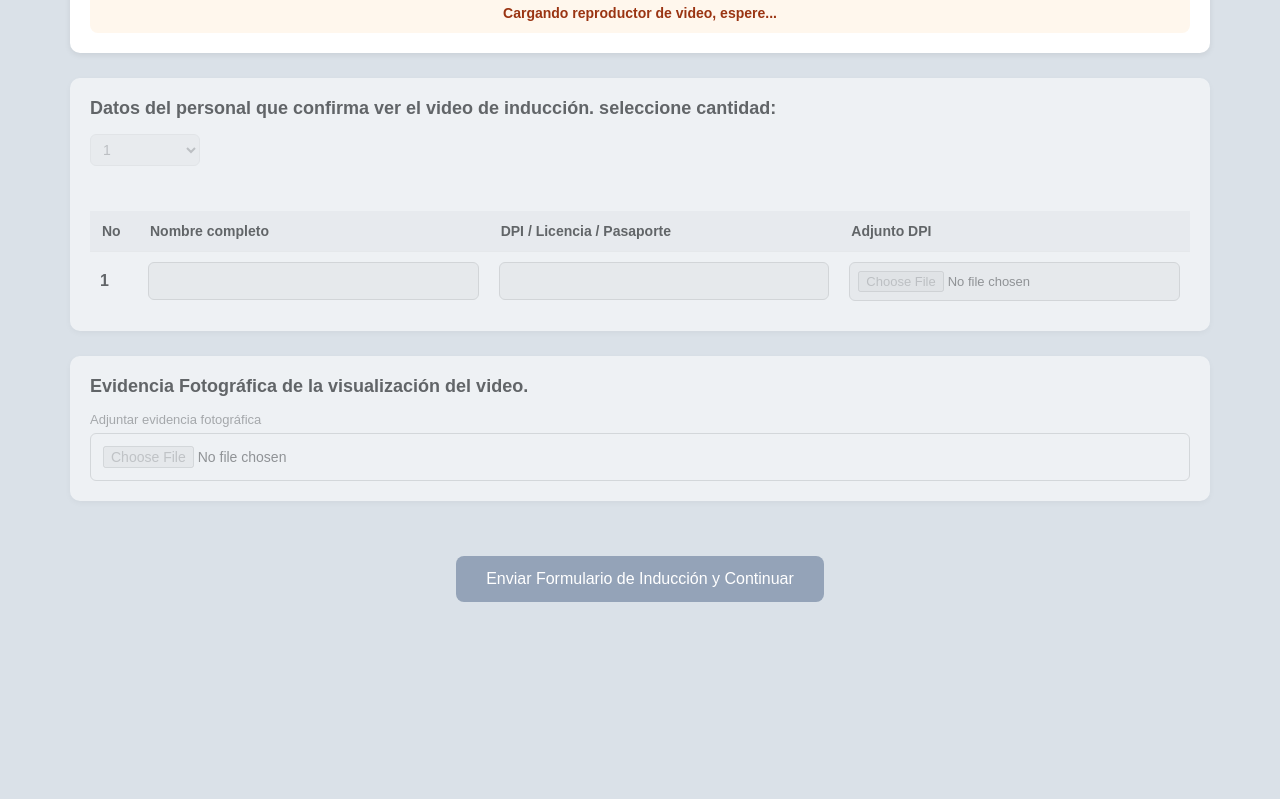
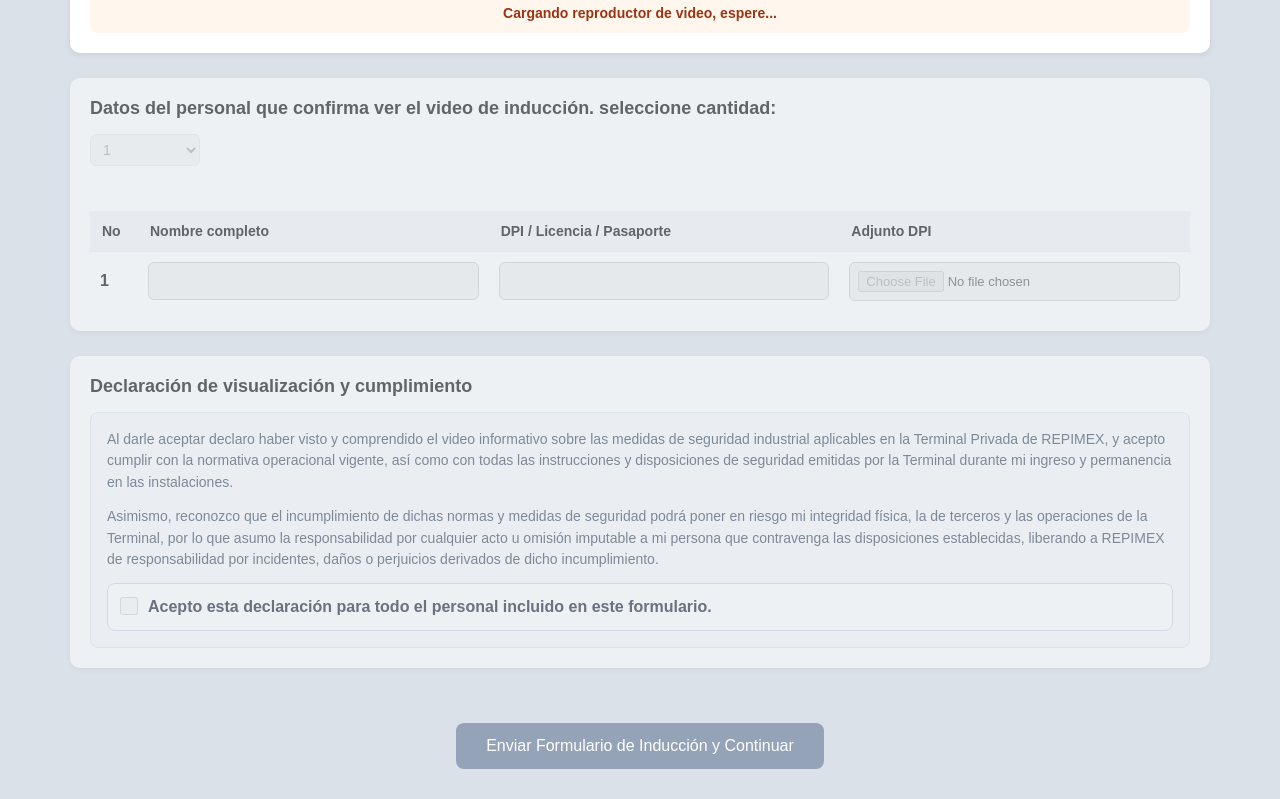
Before and after one commit to ro-garcia/formulario-acceso, a React (Create React App) app: page / in a window 1280 px wide. Shown: the part 1448-2247 px from the top of the page. Before the commit the page ends 2080 px from the top, so only its background shows below. Built offline with nearby package versions, Linux system fonts and the light colour scheme.

Commit message:
boton aceptar terminos

```diff
--- a/src/App.css
+++ b/src/App.css
@@ -360,6 +360,45 @@ opacity:0.55;
 cursor:not-allowed;
 }
 
+.declaration-card{
+background:#f8fafc;
+border:1px solid #dbe3ec;
+border-radius:8px;
+padding:16px;
+color:#334155;
+}
+
+.declaration-card p{
+font-size:14px;
+line-height:1.55;
+margin-bottom:12px;
+}
+
+.declaration-check{
+display:flex;
+align-items:flex-start;
+gap:10px;
+padding:12px;
+border:1px solid #cbd5e1;
+border-radius:8px;
+background:white;
+font-weight:600;
+color:#0f172a;
+cursor:pointer;
+}
+
+.declaration-check input{
+width:18px;
+height:18px;
+min-width:18px;
+margin-top:1px;
+cursor:pointer;
+}
+
+.declaration-check span{
+line-height:1.4;
+}
+
 /* CONTENEDOR CON SCROLL */
 
 .table-scroll{
--- a/src/components/InductionForm.jsx
+++ b/src/components/InductionForm.jsx
@@ -16,7 +16,7 @@ const [personCount,setPersonCount] = useState(1);
 const [people,setPeople] = useState([createInductionPerson()]);
 const [videoCompleted,setVideoCompleted] = useState(false);
 const [videoReady,setVideoReady] = useState(false);
-const [evidence,setEvidence] = useState(null);
+const [declarationAccepted,setDeclarationAccepted] = useState(false);
 
 const iframeRef = useRef(null);
 const playerRef = useRef(null);
@@ -125,8 +125,8 @@ alert(`Completa Nombre completo, DPI / Licencia / Pasaporte y adjunto del docume
 return;
 }
 
-if(!evidence){
-alert("Debes adjuntar la evidencia fotografica de la visualizacion del video de induccion.");
+if(!declarationAccepted){
+alert("Debes aceptar la declaracion para continuar con el formulario de acceso.");
 return;
 }
 
@@ -136,7 +136,7 @@ nombre: person.nombre,
 dpi: person.dpi,
 adjuntoDpi: person.dpiFile?.name || ""
 })),
-evidenciaFotografica: evidence.name
+declaracionAceptada: declarationAccepted
 });
 
 alert("Formulario de induccion registrado correctamente. Ya puedes continuar con el formulario de acceso al recito portuario.");
@@ -262,29 +262,33 @@ onChange={(e)=>updatePerson(i,"dpiFile",e.target.files[0] || null)}
 
 <div className="section">
 <div className="section-title">
-Evidencia Fotográfica de la visualización del video.
+Declaración de visualización y cumplimiento
 </div>
 
-<div className="form-field">
-<label>Adjuntar evidencia fotográfica</label>
+<div className="declaration-card">
+<p>
+Al darle aceptar declaro haber visto y comprendido el video informativo sobre las medidas de seguridad industrial aplicables en la Terminal Privada de REPIMEX, y acepto cumplir con la normativa operacional vigente, así como con todas las instrucciones y disposiciones de seguridad emitidas por la Terminal durante mi ingreso y permanencia en las instalaciones.
+</p>
+
+<p>
+Asimismo, reconozco que el incumplimiento de dichas normas y medidas de seguridad podrá poner en riesgo mi integridad física, la de terceros y las operaciones de la Terminal, por lo que asumo la responsabilidad por cualquier acto u omisión imputable a mi persona que contravenga las disposiciones establecidas, liberando a REPIMEX de responsabilidad por incidentes, daños o perjuicios derivados de dicho incumplimiento.
+</p>
+
+<label className="declaration-check">
 <input
-type="file"
-accept="image/*"
+type="checkbox"
+checked={declarationAccepted}
+onChange={(e)=>setDeclarationAccepted(e.target.checked)}
 required
-onChange={(e)=>setEvidence(e.target.files[0] || null)}
 />
+<span>Acepto esta declaración para todo el personal incluido en este formulario.</span>
+</label>
 </div>
-
-{evidence && (
-<div className="attachment-status">
-Archivo seleccionado: {evidence.name}
-</div>
-)}
 </div>
 </fieldset>
 
 <div className="submit-actions">
-<button type="submit" className="primary-button" disabled={!videoCompleted}>
+<button type="submit" className="primary-button" disabled={!videoCompleted || !declarationAccepted}>
 Enviar Formulario de Inducción y Continuar
 </button>
 </div>
```
